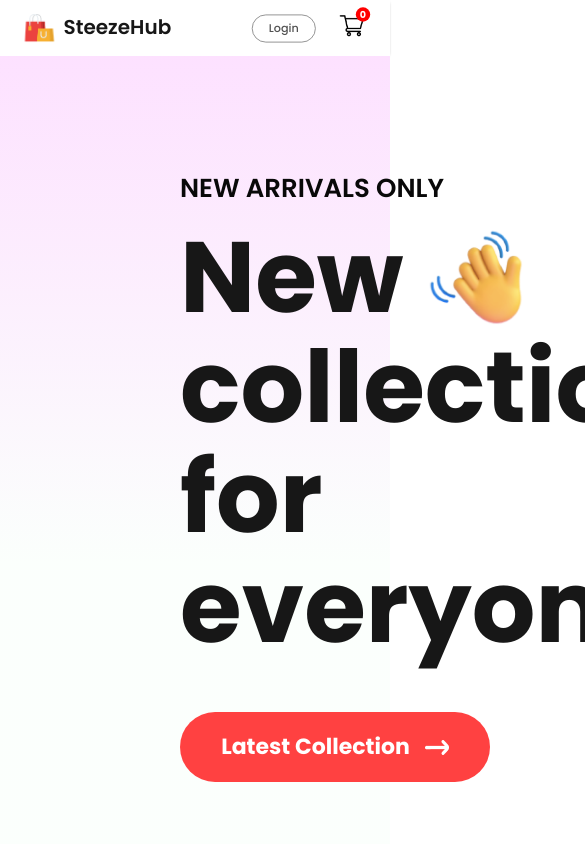
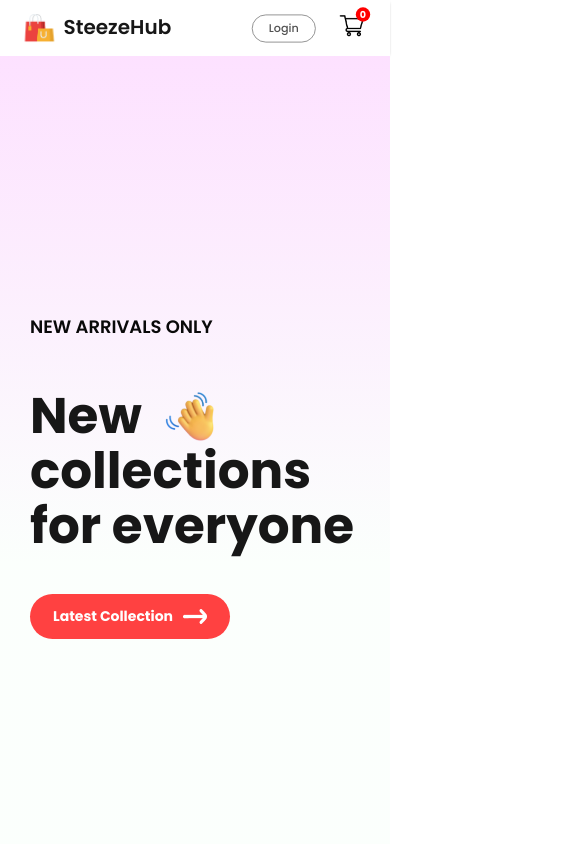
Before and after one commit to FinzyPHINZY/SteezeHub, a React (Vite) app: page / in a window 390 px wide. Shown: the top 844 px of the page, 585 px wide, since content can reach past the window. Built offline with nearby package versions, Linux system fonts and the light colour scheme; some icons are missing.

Commit message:
made hero section responsive

```diff
--- a/src/Components/Hero/Hero.css
+++ b/src/Components/Hero/Hero.css
@@ -63,3 +63,117 @@
   align-items: center;
   justify-content: center;
 }
+
+@media (max-width: 1280px) {
+  .hero__left {
+    padding-left: 100px;
+  }
+
+  .hero__left h2 {
+    font-size: 22px;
+  }
+
+  .hero__left p {
+    font-size: 60px;
+  }
+
+  .hero__hand_icon img {
+    width: 80px;
+  }
+
+  .hero__latest_btn {
+    gap: 10px;
+    width: 250px;
+    height: 60px;
+    margin-top: 20px;
+    font-size: 18px;
+  }
+
+  .hero__right img {
+    width: 500px;
+  }
+}
+
+@media (max-width: 1024px) {
+  .hero__left {
+    padding-left: 80px;
+  }
+
+  .hero__left h2 {
+    font-size: 20px;
+  }
+
+  .hero__left p {
+    font-size: 50px;
+  }
+
+  .hero__hand_icon img {
+    width: 65px;
+  }
+
+  .hero__latest_btn {
+    width: 220px;
+    height: 50px;
+    font-size: 16px;
+  }
+
+  .hero__right img {
+    width: 400px;
+  }
+}
+
+@media (max-width: 800px) {
+  .hero__left {
+    padding-left: 30px;
+  }
+
+  .hero__left h2 {
+    font-size: 16px;
+  }
+
+  .hero__left p {
+    font-size: 40px;
+  }
+
+  .hero__hand_icon img {
+    width: 50px;
+  }
+
+  .hero__latest_btn {
+    width: 175px;
+    height: 40px;
+    font-size: 13px;
+  }
+
+  .hero__right img {
+    width: 300px;
+  }
+}
+
+@media (max-width: 500px) {
+  .hero {
+    flex-direction: column;
+  }
+  .hero__right {
+    display: none;
+  }
+
+  .hero__left h2 {
+    font-size: 18px;
+    margin-bottom: 2rem;
+  }
+
+  .hero__left p {
+    font-size: 50px;
+  }
+
+  .hero__hand_icon img {
+    width: 55px;
+  }
+
+  .hero__latest_btn {
+    width: 200px;
+    height: 45px;
+    font-size: 14px;
+  }
+}
```
